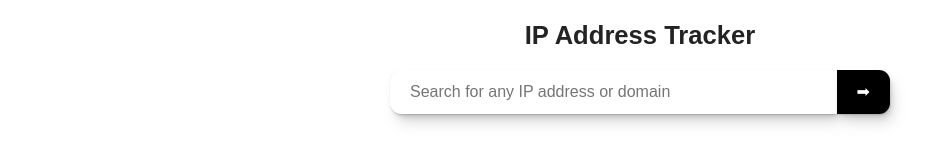
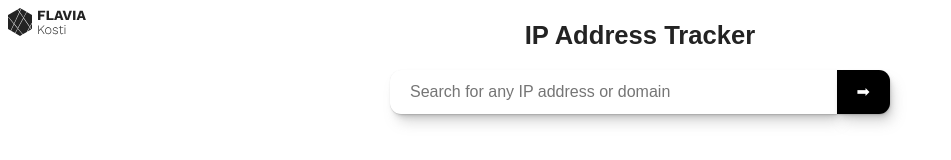
Before and after one commit to flavia3107/freecodecamp-ip-tracker, a website built with Vite: page index.html in a window 1280 px wide. Shown: the top 160 px of the page, without its empty margins (0-951 px from the left). Built offline with nearby package versions, Linux system fonts and the light colour scheme; no server answers.

Commit message:
Re-design

```diff
--- a/index.html
+++ b/index.html
@@ -12,6 +12,9 @@
 
 <body>
 	<header class="header">
+		<a href="https://all-projects-portfolio.web.app/" target="_blank">
+			<img src="logo.svg" />
+		</a>
 		<div class="wrapper center">
 			<h1 class="header_title">IP Address Tracker</h1>
 			<form class="header_form">
--- a/styles.css
+++ b/styles.css
@@ -141,6 +141,15 @@ h1 {
 	border-radius: 11px;
 	padding: 32px 16px;
 }
+
+a {
+	width: fit-content;
+	display: flex;
+	margin: 0.5rem;
+	z-index: 1;
+	position: absolute;
+}
+
 @media (max-width: 969px) {
 	.header_desc {
 		bottom: -40%;
```
Also changed, not shown: logo.svg (added).
